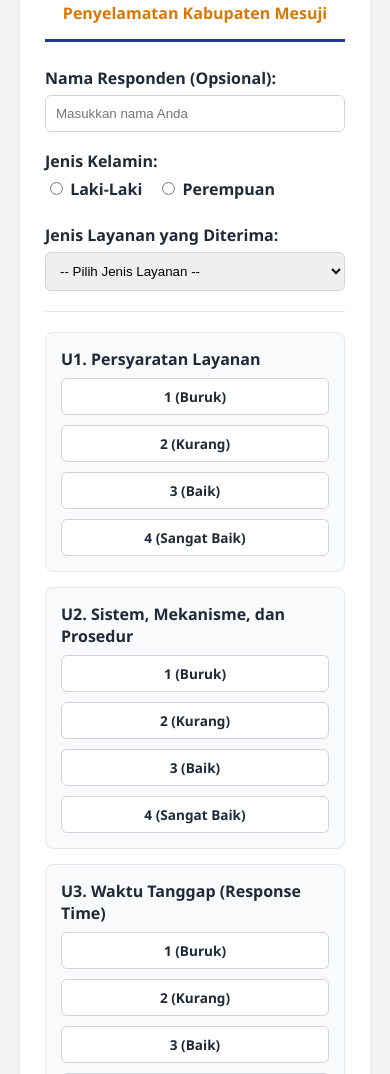
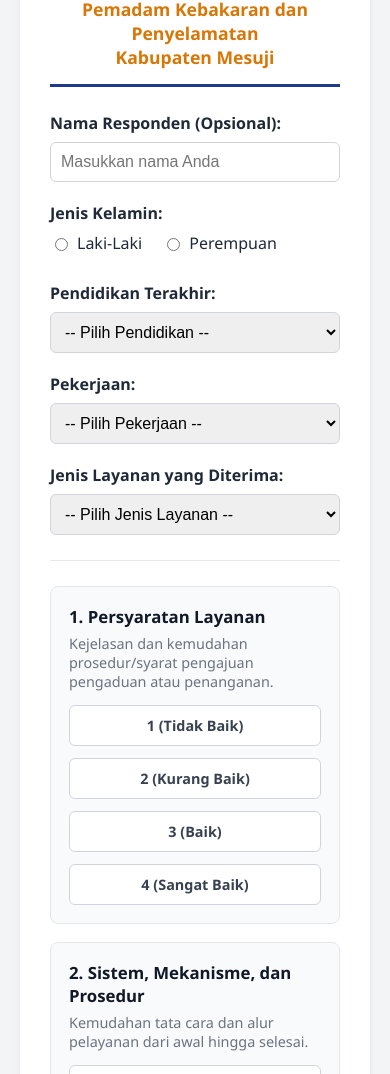
Before and after one commit to satpolppmesuji7-png/SKM-SATPOLPPDAMKATMAT-MESUJI, a plain HTML site: page index.html in a window 390 px wide. Shown: the part 222-1296 px from the top of the page. Drawn offline with nearby package versions, Linux system fonts and the light colour scheme.

Commit message:
Update index.html

```diff
--- a/index.html
+++ b/index.html
@@ -3,14 +3,13 @@
 <head>
     <meta charset="UTF-8">
     <meta name="viewport" content="width=device-width, initial-scale=1.0">
-    <title>Aplikasi SKM & Dashboard - Satpol PP & Damkar Mesuji</title>
-    <!-- Chart.js CDN -->
+    <title>Survei Kepuasan Masyarakat (SKM) - Satpol PP & Damkar Mesuji</title>
+    <!-- Chart.js untuk Grafik -->
     <script src="https://cdn.jsdelivr.net/npm/chart.js"></script>
     <style>
         :root {
             --primary: #1e3a8a;
             --secondary: #d97706;
-            --success: #059669;
             --bg: #f3f4f6;
             --card-bg: #ffffff;
             --text: #1f2937;
@@ -23,7 +22,7 @@
             padding: 20px;
         }
         .container {
-            max-width: 1000px;
+            max-width: 850px;
             margin: 0 auto;
         }
         .nav-tabs {
@@ -39,6 +38,7 @@
             font-weight: bold;
             cursor: pointer;
             color: #4b5563;
+            font-size: 0.95rem;
         }
         .tab-btn.active {
             background: var(--primary);
@@ -46,9 +46,9 @@
         }
         .card {
             background: var(--card-bg);
-            padding: 25px;
+            padding: 30px;
             border-radius: 0 12px 12px 12px;
-            box-shadow: 0 4px 6px -1px rgba(0,0,0,0.1);
+            box-shadow: 0 4px 6px -1px rgba(0, 0, 0, 0.1);
             margin-bottom: 25px;
         }
         .header {
@@ -57,33 +57,115 @@
             padding-bottom: 15px;
             margin-bottom: 25px;
         }
-        .header h2 { margin: 0; color: var(--primary); text-transform: uppercase; font-size: 1.3rem; }
-        .header h3 { margin: 5px 0 0 0; color: var(--secondary); font-size: 1rem; }
-
-        .form-group { margin-bottom: 18px; }
-        label { display: block; font-weight: bold; margin-bottom: 6px; }
+        .header h2 {
+            margin: 0;
+            color: var(--primary);
+            font-size: 1.4rem;
+            text-transform: uppercase;
+        }
+        .header h3 {
+            margin: 5px 0 0 0;
+            color: var(--secondary);
+            font-size: 1.1rem;
+        }
+        .form-group {
+            margin-bottom: 20px;
+        }
+        label {
+            display: block;
+            font-weight: bold;
+            margin-bottom: 8px;
+        }
         input[type="text"], select, textarea {
-            width: 100%; padding: 10px; border: 1px solid #d1d5db; border-radius: 6px; box-sizing: border-box;
+            width: 100%;
+            padding: 10px;
+            border: 1px solid #d1d5db;
+            border-radius: 6px;
+            box-sizing: border-box;
+            font-size: 1rem;
         }
-        .radio-group { display: flex; gap: 15px; }
+        .radio-group {
+            display: flex;
+            gap: 20px;
+        }
+        .radio-group label {
+            font-weight: normal;
+            cursor: pointer;
+            display: flex;
+            align-items: center;
+            gap: 6px;
+        }
         .question-card {
-            background: #f9fafb; border: 1px solid #e5e7eb; padding: 15px; border-radius: 8px; margin-bottom: 15px;
+            background: #f9fafb;
+            border: 1px solid #e5e7eb;
+            padding: 18px;
+            border-radius: 8px;
+            margin-bottom: 18px;
         }
-        .options { display: flex; gap: 10px; }
+        .question-title {
+            font-weight: bold;
+            font-size: 1.05rem;
+            margin-bottom: 6px;
+            color: #111827;
+        }
+        .question-desc {
+            font-size: 0.9rem;
+            color: #6b7280;
+            margin-bottom: 14px;
+        }
+        .options {
+            display: flex;
+            justify-content: space-between;
+            gap: 12px;
+        }
+        .option-label {
+            flex: 1;
+            margin: 0;
+            cursor: pointer;
+        }
         .option-btn {
-            flex: 1; padding: 8px; text-align: center; background: #fff; border: 1px solid #d1d5db; border-radius: 6px; cursor: pointer; font-size: 0.85rem;
+            padding: 10px;
+            text-align: center;
+            background: #fff;
+            border: 1px solid #d1d5db;
+            border-radius: 6px;
+            font-size: 0.9rem;
+            font-weight: 600;
+            transition: all 0.2s;
+            color: #374151;
         }
-        input[type="radio"]:checked + .option-btn {
-            background: var(--primary); color: white; border-color: var(--primary);
+        .option-label:hover .option-btn {
+            border-color: var(--primary);
+            background: #eff6ff;
+        }
+        .hidden-radio {
+            display: none;
+        }
+        .hidden-radio:checked + .option-btn {
+            background: #fff;
+            color: var(--primary);
+            border: 2px solid var(--primary);
+            box-shadow: 0 0 0 1px var(--primary);
         }
         .btn-submit {
-            background: var(--primary); color: white; padding: 12px; border: none; border-radius: 6px; font-weight: bold; cursor: pointer; width: 100%; font-size: 1rem;
+            background: var(--primary);
+            color: white;
+            padding: 14px 24px;
+            border: none;
+            border-radius: 6px;
+            font-size: 1.05rem;
+            font-weight: bold;
+            cursor: pointer;
+            width: 100%;
+            margin-top: 15px;
         }
-        .hidden-radio { display: none; }
+        .btn-submit:hover {
+            background: #1e40af;
+        }
         .tab-content { display: none; }
         .tab-content.active { display: block; }
 
-        /* Dashboard Styles */
+        /* Style Dashboard & Grafik */
         .ikm-box {
             background: linear-gradient(135deg, #1e3a8a, #3b82f6);
             color: white;
@@ -100,13 +182,14 @@
             gap: 20px;
             margin-bottom: 25px;
         }
-        @media (max-width: 768px) {
-            .charts-grid { grid-template-columns: 1fr; }
-            .options { flex-direction: column; }
-        }
         table { width: 100%; border-collapse: collapse; margin-top: 15px; }
         th, td { border: 1px solid #e5e7eb; padding: 10px; text-align: left; font-size: 0.9rem; }
         th { background: #f3f4f6; }
+
+        @media (max-width: 650px) {
+            .options { flex-direction: column; }
+            .charts-grid { grid-template-columns: 1fr; }
+        }
     </style>
 </head>
 <body>
@@ -114,17 +197,18 @@
 <div class="container">
     <div class="nav-tabs">
         <button class="tab-btn active" onclick="switchTab('form')">Formulir Survei</button>
-        <button class="tab-btn" onclick="switchTab('dashboard')">Dashboard Hasil & Grafik</button>
+        <button class="tab-btn" onclick="switchTab('dashboard')">Dashboard Grafik & Hasil</button>
     </div>
 
-    <!-- TAB FORMULIR -->
+    <!-- TAB FORMULIR SURVEI -->
     <div id="formTab" class="tab-content active card">
         <div class="header">
-            <h2>Survei Kepuasan Masyarakat (SKM)</h2>
-            <h3>Satuan Polisi Pamong Praja, Pemadam Kebakaran dan Penyelamatan Kabupaten Mesuji</h3>
+            <h2>SURVEI KEPUASAN MASYARAKAT (SKM)</h2>
+            <h3>Satuan Polisi Pamong Praja, Pemadam Kebakaran dan Penyelamatan<br>Kabupaten Mesuji</h3>
         </div>
 
         <form id="skmForm">
+            <!-- Data Responden -->
             <div class="form-group">
                 <label for="nama">Nama Responden (Opsional):</label>
                 <input type="text" id="nama" placeholder="Masukkan nama Anda">
@@ -139,6 +223,29 @@
             </div>
 
             <div class="form-group">
+                <label for="pendidikan">Pendidikan Terakhir:</label>
+                <select id="pendidikan" required>
+                    <option value="">-- Pilih Pendidikan --</option>
+                    <option value="SD/SMP">SD / SMP</option>
+                    <option value="SMA/Sederajat">SMA / Sederajat</option>
+                    <option value="D3/D4">D3 / D4</option>
+                    <option value="S1/S2/S3">S1 / S2 / S3</option>
+                </select>
+            </div>
+
+            <div class="form-group">
+                <label for="pekerjaan">Pekerjaan:</label>
+                <select id="pekerjaan" required>
+                    <option value="">-- Pilih Pekerjaan --</option>
+                    <option value="PNS/TNI/Polri">PNS / TNI / Polri</option>
+                    <option value="Pegawai Swasta">Pegawai Swasta</option>
+                    <option value="Wiraswasta">Wiraswasta</option>
+                    <option value="Petani/Nelayan">Petani / Nelayan</option>
+                    <option value="Lainnya">Lainnya</option>
+                </select>
+            </div>
+
+            <div class="form-group">
                 <label for="layanan">Jenis Layanan yang Diterima:</label>
                 <select id="layanan" required>
                     <option value="">-- Pilih Jenis Layanan --</option>
@@ -150,23 +257,25 @@
                 </select>
             </div>
 
-            <hr style="margin: 20px 0; border: 0; border-top: 1px solid #e5e7eb;">
+            <hr style="margin: 25px 0; border: 0; border-top: 1px solid #e5e7eb;">
 
+            <!-- Container Pertanyaan 1 - 9 -->
             <div id="questionsContainer"></div>
 
+            <!-- Saran -->
             <div class="form-group">
                 <label for="saran">Saran & Masukan:</label>
-                <textarea id="saran" rows="3" placeholder="Tuliskan saran Anda..."></textarea>
+                <textarea id="saran" rows="4" placeholder="Tuliskan saran atau masukan Anda di sini..."></textarea>
             </div>
 
             <button type="submit" class="btn-submit">Kirim Hasil Survei</button>
         </form>
     </div>
 
-    <!-- TAB DASHBOARD -->
+    <!-- TAB DASHBOARD GRAFIK -->
     <div id="dashboardTab" class="tab-content card">
         <div class="header">
-            <h2>Dashboard Hasil Indeks Kepuasan Masyarakat (IKM)</h2>
+            <h2>DASHBOARD HASIL INDEKS KEPUASAN MASYARAKAT</h2>
             <h3>Satpol PP & Damkar Kabupaten Mesuji</h3>
         </div>
 
@@ -179,11 +288,11 @@
 
         <div class="charts-grid">
             <div style="background: #fff; padding: 15px; border-radius: 8px; border: 1px solid #e5e7eb;">
-                <h4 style="margin-top:0; text-align:center;">Rata-Rata Nilai per Unsur Pelayanan</h4>
+                <h4 style="margin-top:0; text-align:center;">Rata-Rata Nilai per Unsur Pelayanan (1-4)</h4>
                 <canvas id="barChart"></canvas>
             </div>
             <div style="background: #fff; padding: 15px; border-radius: 8px; border: 1px solid #e5e7eb;">
-                <h4 style="margin-top:0; text-align:center;">Persentase Jenis Layanan</h4>
+                <h4 style="margin-top:0; text-align:center;">Distribusi Jenis Layanan</h4>
                 <canvas id="doughnutChart"></canvas>
             </div>
         </div>
@@ -208,39 +317,46 @@
 </div>
 
 <script>
+    // Data Pertanyaan Lengkap dengan Deskripsi Penjelasan (Sesuai Foto)
     const questions = [
-        { id: 'u1', title: 'U1. Persyaratan Layanan' },
-        { id: 'u2', title: 'U2. Sistem, Mekanisme, dan Prosedur' },
-        { id: 'u3', title: 'U3. Waktu Tanggap (Response Time)' },
-        { id: 'u4', title: 'U4. Biaya / Tarif' },
-        { id: 'u5', title: 'U5. Produk Spesifikasi Jenis Pelayanan' },
-        { id: 'u6', title: 'U6. Kompetensi Pelaksana' },
-        { id: 'u7', title: 'U7. Perilaku Pelaksana' },
-        { id: 'u8', title: 'U8. Penanganan Pengaduan' },
-        { id: 'u9', title: 'U9. Sarana dan Prasarana' }
+        { id: 'u1', title: '1. Persyaratan Layanan', desc: 'Kejelasan dan kemudahan prosedur/syarat pengajuan pengaduan atau penanganan.' },
+        { id: 'u2', title: '2. Sistem, Mekanisme, dan Prosedur', desc: 'Kemudahan tata cara dan alur pelayanan dari awal hingga selesai.' },
+        { id: 'u3', title: '3. Waktu Tanggap (Response Time)', desc: 'Kecepatannya petugas tiba di lokasi bencana/pengaduan setelah laporan diterima.' },
+        { id: 'u4', title: '4. Biaya / Tarif', desc: 'Kejelasan informasi bahwa seluruh layanan Satpol PP & Damkar gratis (Rp 0).' },
+        { id: 'u5', title: '5. Produk Spesifikasi Jenis Pelayanan', desc: 'Kesesuaian hasil penanganan/penyelamatan dengan harapan masyarakat.' },
+        { id: 'u6', title: '6. Kompetensi Pelaksana', desc: 'Keahlian, keterampilan, dan ketanggapan petugas dalam menangani kondisi lapangan.' },
+        { id: 'u7', title: '7. Perilaku Pelaksana', desc: 'Sikap ramah, sopan, komunikatif, dan cekatan dari petugas di lapangan maupun kantor.' },
+        { id: 'u8', title: '8. Penanganan Pengaduan', desc: 'Kecepatan dan ketepatan petugas dalam merespons keluhan atau informasi kelanjutan laporan.' },
+        { id: 'u9', title: '9. Sarana dan Prasarana', desc: 'Ketersediaan dan kesiapan peralatan operasional, armada, serta sarana pendukung.' }
     ];
 
-    const optionsText = ['1 (Buruk)', '2 (Kurang)', '3 (Baik)', '4 (Sangat Baik)'];
+    const optionsText = ['1 (Tidak Baik)', '2 (Kurang Baik)', '3 (Baik)', '4 (Sangat Baik)'];
 
-    // Render Pertanyaan Form
+    // Render Pertanyaan ke Form
     const container = document.getElementById('questionsContainer');
     questions.forEach((q) => {
         const qDiv = document.createElement('div');
         qDiv.className = 'question-card';
+
         let optionsHTML = '';
         for (let i = 1; i <= 4; i++) {
             optionsHTML += `
-                <label style="margin:0; flex:1;">
+                <label class="option-label">
                     <input type="radio" name="${q.id}" value="${i}" class="hidden-radio" required>
                     <div class="option-btn">${optionsText[i-1]}</div>
                 </label>
             `;
         }
-        qDiv.innerHTML = `<div style="font-weight:bold; margin-bottom:8px;">${q.title}</div><div class="options">${optionsHTML}</div>`;
+
+        qDiv.innerHTML = `
+            <div class="question-title">${q.title}</div>
+            <div class="question-desc">${q.desc}</div>
+            <div class="options">${optionsHTML}</div>
+        `;
         container.appendChild(qDiv);
     });
 
-    // Handle Tab Switch
+    // Navigasi Tab
     function switchTab(tab) {
         document.querySelectorAll('.tab-btn').forEach(btn => btn.classList.remove('active'));
         document.querySelectorAll('.tab-content').forEach(c => c.classList.remove('active'));
@@ -255,7 +371,7 @@
         }
     }
 
-    // Storage Management
+    // Manajemen Penyimpanan Lokal (LocalStorage)
     function getData() {
         return JSON.parse(localStorage.getItem('skm_data')) || [];
     }
@@ -264,13 +380,15 @@
         localStorage.setItem('skm_data', JSON.stringify(data));
     }
 
-    // Submit Handler
+    // Submit Form
     document.getElementById('skmForm').addEventListener('submit', function(e) {
         e.preventDefault();
         const formData = {
             tgl: new Date().toLocaleDateString('id-ID'),
             nama: document.getElementById('nama').value || 'Anonim',
             jk: document.querySelector('input[name="jk"]:checked').value,
+            pendidikan: document.getElementById('pendidikan').value,
+            pekerjaan: document.getElementById('pekerjaan').value,
             layanan: document.getElementById('layanan').value,
             scores: questions.map(q => parseInt(document.querySelector(`input[name="${q.id}"]:checked`).value)),
             saran: document.getElementById('saran').value || '-'
@@ -280,7 +398,7 @@
         currentData.push(formData);
         saveData(currentData);
 
-        alert('Terima kasih! Data survei berhasil dikirim.');
+        alert('Terima kasih! Data survei kepuasan berhasil dikirim.');
         this.reset();
         switchTab('dashboard');
     });
@@ -289,14 +407,13 @@
     let barChartInstance = null;
     let doughnutChartInstance = null;
 
-    // Dashboard & Chart Render Logic
+    // Render Grafik & Dashboard
     function updateDashboard() {
         const data = getData();
         document.getElementById('totalResponden').innerText = data.length;
 
         if (data.length === 0) return;
 
-        // Calculate Average Scores per Question (U1 - U9)
         const totalPerUnsur = Array(9).fill(0);
         const countLayanan = {};
 
@@ -308,14 +425,11 @@
         });
 
         const avgPerUnsur = totalPerUnsur.map(total => total / data.length);
-
-        // Calculate Total IKM (Skala 25 - 100 sesuai Standar PermenPANRB)
         const avgTotalAll = avgPerUnsur.reduce((a, b) => a + b, 0) / 9;
         const nilaiIKM = avgTotalAll * 25;
 
         document.getElementById('ikmValue').innerText = nilaiIKM.toFixed(2);
 
-        // Predikat Mutu
         let mutu = "Sangat Baik (A)";
         if(nilaiIKM < 65) mutu = "Tidak Baik (D)";
         else if(nilaiIKM < 76.61) mutu = "Kurang Baik (C)";
@@ -330,7 +444,7 @@
             data: {
                 labels: ['U1', 'U2', 'U3', 'U4', 'U5', 'U6', 'U7', 'U8', 'U9'],
                 datasets: [{
-                    label: 'Rata-Rata Skor (1-4)',
+                    label: 'Skor Rata-Rata',
                     data: avgPerUnsur,
                     backgroundColor: '#1e3a8a',
                     borderRadius: 4
@@ -357,7 +471,7 @@
             options: { responsive: true }
         });
 
-        // Render Table Data
+        // Render Tabel
         const tbody = document.querySelector('#dataTable tbody');
         tbody.innerHTML = '';
         data.slice(-5).reverse().forEach(row => {
```
